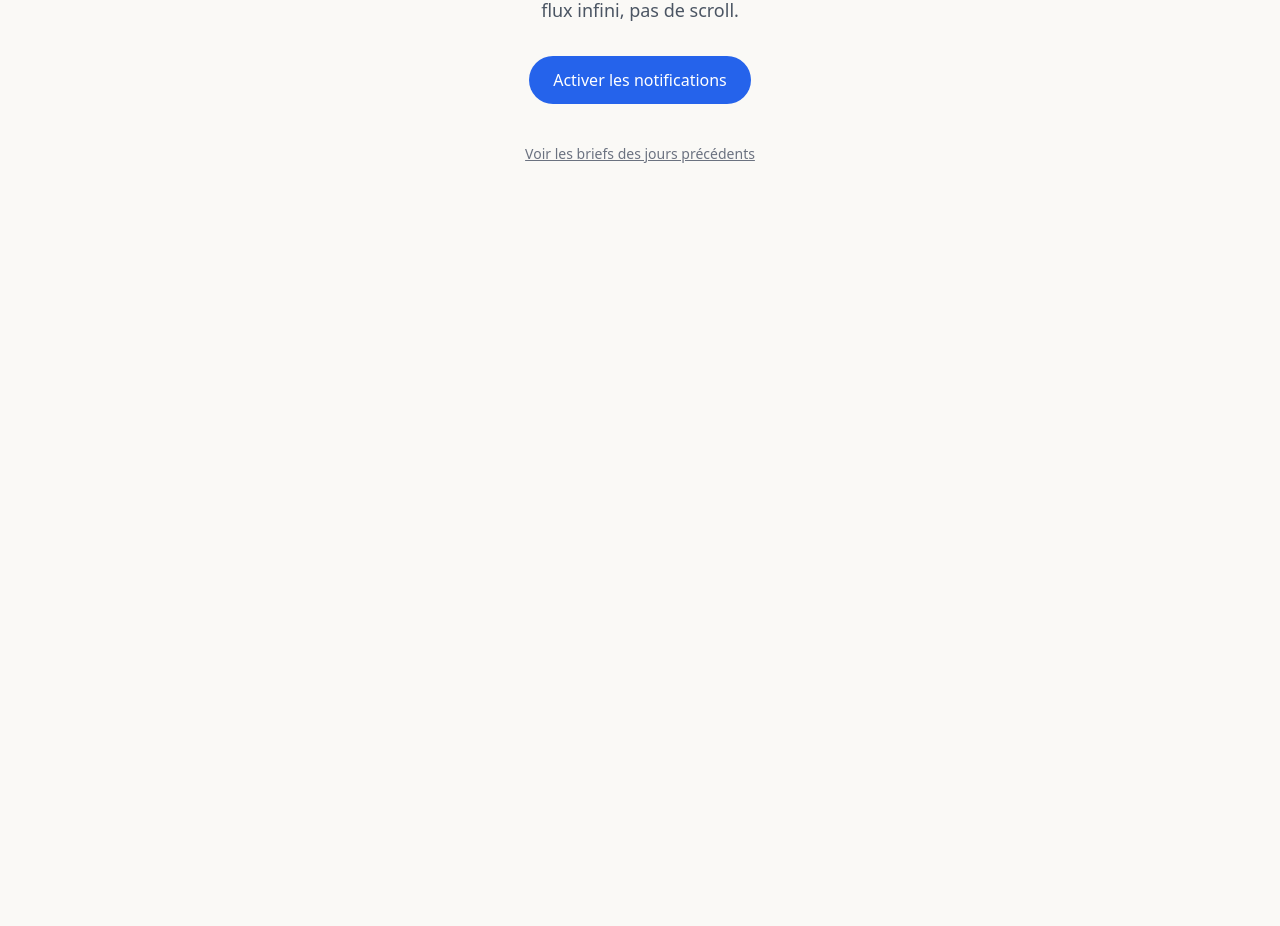
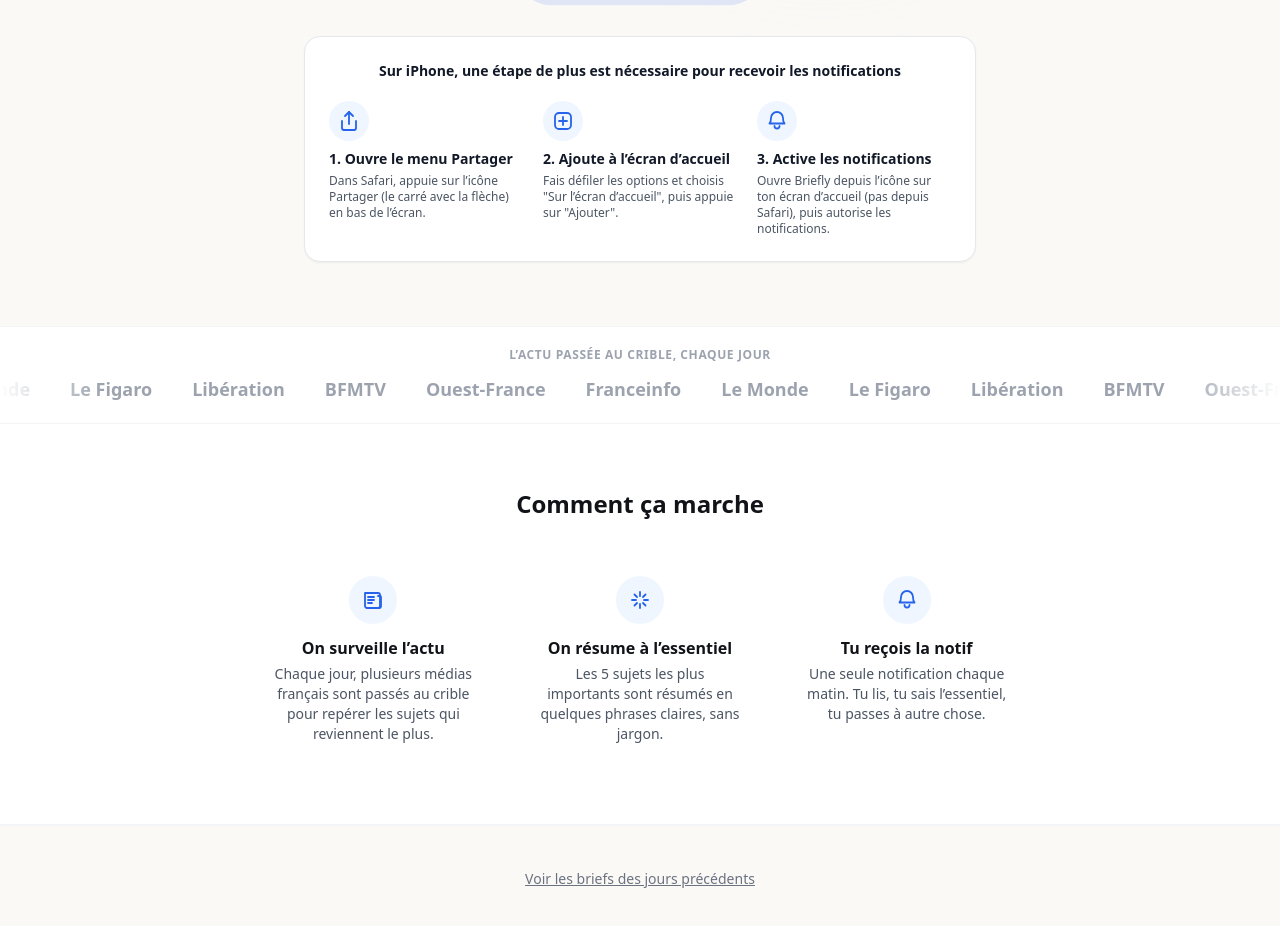
Before and after one commit to LaBricolle/briefly, a Next.js app: page / in a window 1280 px wide. Shown: the part 396-1322 px from the top of the page. Before the commit the page ends 800 px from the top, so only its background shows below. Built offline with nearby package versions, Linux system fonts and the light colour scheme.

Commit message:
briefly v2

```diff
--- a/src/app/globals.css
+++ b/src/app/globals.css
@@ -6,3 +6,36 @@ body {
   background-color: #faf9f6;
   color: #111318;
 }
+
+@keyframes marquee {
+  from { transform: translateX(0); }
+  to { transform: translateX(-50%); }
+}
+.marquee-track {
+  animation: marquee 22s linear infinite;
+}
+.marquee-wrap:hover .marquee-track {
+  animation-play-state: paused;
+}
+.marquee-mask {
+  -webkit-mask-image: linear-gradient(to right, transparent, black 8%, black 92%, transparent);
+  mask-image: linear-gradient(to right, transparent, black 8%, black 92%, transparent);
+}
+
+@keyframes blob {
+  0%, 100% { transform: translate(0, 0) scale(1); }
+  33% { transform: translate(20px, -15px) scale(1.05); }
+  66% { transform: translate(-15px, 15px) scale(0.97); }
+}
+.blob {
+  animation: blob 14s ease-in-out infinite;
+}
+
+@keyframes pulseRing {
+  0% { box-shadow: 0 0 0 0 rgba(37,99,235,0.35); }
+  70% { box-shadow: 0 0 0 14px rgba(37,99,235,0); }
+  100% { box-shadow: 0 0 0 0 rgba(37,99,235,0); }
+}
+.cta-pulse {
+  animation: pulseRing 2.4s ease-out infinite;
+}
--- a/src/app/page.tsx
+++ b/src/app/page.tsx
@@ -1,11 +1,106 @@
 import Link from 'next/link';
 import SubscribeButton from './subscribe-button';
+import { FEEDS } from '@/lib/feeds';
+
+function ShareIcon() {
+  return (
+    <svg viewBox="0 0 24 24" fill="none" stroke="currentColor" strokeWidth="1.8" className="h-6 w-6">
+      <path d="M12 3v12" strokeLinecap="round" />
+      <path d="M8 7l4-4 4 4" strokeLinecap="round" strokeLinejoin="round" />
+      <path d="M5 12v7a2 2 0 0 0 2 2h10a2 2 0 0 0 2-2v-7" strokeLinecap="round" strokeLinejoin="round" />
+    </svg>
+  );
+}
+
+function AddSquareIcon() {
+  return (
+    <svg viewBox="0 0 24 24" fill="none" stroke="currentColor" strokeWidth="1.8" className="h-6 w-6">
+      <rect x="4" y="4" width="16" height="16" rx="4" />
+      <path d="M12 8v8M8 12h8" strokeLinecap="round" />
+    </svg>
+  );
+}
+
+function BellIcon() {
+  return (
+    <svg viewBox="0 0 24 24" fill="none" stroke="currentColor" strokeWidth="1.8" className="h-6 w-6">
+      <path d="M6 9a6 6 0 1 1 12 0c0 4 1.5 5.5 1.5 5.5H4.5S6 13 6 9Z" strokeLinecap="round" strokeLinejoin="round" />
+      <path d="M9.5 17a2.5 2.5 0 0 0 5 0" strokeLinecap="round" />
+    </svg>
+  );
+}
+
+function NewspaperIcon() {
+  return (
+    <svg viewBox="0 0 24 24" fill="none" stroke="currentColor" strokeWidth="1.8" className="h-6 w-6">
+      <path d="M4 5h13a2 2 0 0 1 2 2v11a2 2 0 0 1-2 2H6a2 2 0 0 1-2-2V5Z" strokeLinecap="round" strokeLinejoin="round" />
+      <path d="M17 8h2a1 1 0 0 1 1 1v9a2 2 0 0 1-2 2" strokeLinecap="round" strokeLinejoin="round" />
+      <path d="M7 9h6M7 12h6M7 15h4" strokeLinecap="round" />
+    </svg>
+  );
+}
+
+function SparkleIcon() {
+  return (
+    <svg viewBox="0 0 24 24" fill="none" stroke="currentColor" strokeWidth="1.8" className="h-6 w-6">
+      <path d="M12 4v4M12 16v4M4 12h4M16 12h4M6.5 6.5l2.5 2.5M15 15l2.5 2.5M17.5 6.5 15 9M9 15l-2.5 2.5" strokeLinecap="round" />
+    </svg>
+  );
+}
+
+const howItWorks = [
+  {
+    icon: <NewspaperIcon />,
+    title: 'On surveille l’actu',
+    text: 'Chaque jour, plusieurs médias français sont passés au crible pour repérer les sujets qui reviennent le plus.',
+  },
+  {
+    icon: <SparkleIcon />,
+    title: 'On résume à l’essentiel',
+    text: 'Les 5 sujets les plus importants sont résumés en quelques phrases claires, sans jargon.',
+  },
+  {
+    icon: <BellIcon />,
+    title: 'Tu reçois la notif',
+    text: 'Une seule notification chaque matin. Tu lis, tu sais l’essentiel, tu passes à autre chose.',
+  },
+];
+
+const iosSteps = [
+  {
+    icon: <ShareIcon />,
+    title: '1. Ouvre le menu Partager',
+    text: 'Dans Safari, appuie sur l’icône Partager (le carré avec la flèche) en bas de l’écran.',
+  },
+  {
+    icon: <AddSquareIcon />,
+    title: '2. Ajoute à l’écran d’accueil',
+    text: 'Fais défiler les options et choisis "Sur l’écran d’accueil", puis appuie sur "Ajouter".',
+  },
+  {
+    icon: <BellIcon />,
+    title: '3. Active les notifications',
+    text: 'Ouvre Briefly depuis l’icône sur ton écran d’accueil (pas depuis Safari), puis autorise les notifications.',
+  },
+];
 
 export default function HomePage() {
   return (
-    <main className="mx-auto flex min-h-screen max-w-2xl flex-col items-center justify-center px-6 py-16 text-center">
-      <p className="mb-3 text-sm font-medium uppercase tracking-wide text-accent">Briefly</p>
-      <h1 className="text-4xl font-bold sm:text-5xl">L’actu du jour, en 5 titres.</h1>
+    <main className="min-h-screen overflow-hidden bg-paper">
+      {/* Hero */}
+      <section className="relative px-6 pt-14 pb-16">
+        {/* Blobs décoratifs en fond */}
+        <div className="pointer-events-none absolute inset-0 overflow-hidden">
+          <div className="blob absolute -top-24 left-1/4 h-72 w-72 rounded-full bg-blue-200/40 blur-3xl"></div>
+          <div
+            className="blob absolute top-10 right-1/4 h-64 w-64 rounded-full bg-blue-100/60 blur-3xl"
+            style={{ animationDelay: '-6s' }}
+          ></div>
+        </div>
+
+        <div className="relative mx-auto flex max-w-2xl flex-col items-center text-center">
+          <img src="/logo.png" alt="Briefly" className="h-16 w-auto sm:h-20" />
+          <h1 className="mt-6 text-4xl font-bold sm:text-5xl">L’actu du jour, en 5 titres.</h1>
           <p className="mt-4 max-w-md text-lg text-gray-600">
             Chaque matin, une seule notification qui résume les 5 actualités les plus importantes
             en France. Pas de flux infini, pas de scroll.
@@ -15,9 +110,78 @@ export default function HomePage() {
             <SubscribeButton />
           </div>
 
-      <Link href="/digests" className="mt-10 text-sm text-gray-500 underline hover:text-accent">
+          {/* Guide iOS, juste sous le bouton */}
+          <div className="mt-10 w-full rounded-2xl border border-gray-200 bg-white p-6 text-left shadow-sm">
+            <p className="text-center text-sm font-semibold text-gray-900">
+              Sur iPhone, une étape de plus est nécessaire pour recevoir les notifications
+            </p>
+            <div className="mt-5 grid gap-5 sm:grid-cols-3">
+              {iosSteps.map((step) => (
+                <div key={step.title} className="flex flex-col items-center text-center sm:items-start sm:text-left">
+                  <div className="flex h-10 w-10 items-center justify-center rounded-full bg-blue-50 text-accent">
+                    {step.icon}
+                  </div>
+                  <p className="mt-2 text-sm font-semibold text-gray-900">{step.title}</p>
+                  <p className="mt-1 text-xs text-gray-600">{step.text}</p>
+                </div>
+              ))}
+            </div>
+          </div>
+        </div>
+      </section>
+
+      {/* Bandeau sources défilant */}
+      <section className="border-y border-gray-100 bg-white py-5">
+        <p className="mb-3 text-center text-xs font-semibold uppercase tracking-wider text-gray-400">
+          L’actu passée au crible, chaque jour
+        </p>
+        <div className="marquee-wrap marquee-mask overflow-hidden">
+          <div className="marquee-track flex w-max items-center gap-10">
+            <span className="flex items-center gap-10">
+              {FEEDS.map((feed) => (
+                <span key={feed.name} className="text-lg font-semibold text-gray-400">
+                  {feed.name}
+                </span>
+              ))}
+            </span>
+            <span className="flex items-center gap-10" aria-hidden="true">
+              {FEEDS.map((feed) => (
+                <span key={feed.name} className="text-lg font-semibold text-gray-400">
+                  {feed.name}
+                </span>
+              ))}
+            </span>
+          </div>
+        </div>
+      </section>
+
+      {/* Comment ça marche */}
+      <section className="border-b border-gray-100 bg-white px-6 py-16">
+        <div className="mx-auto max-w-3xl">
+          <h2 className="text-center text-2xl font-bold">Comment ça marche</h2>
+          <div className="mt-10 grid gap-8 sm:grid-cols-3">
+            {howItWorks.map((step) => (
+              <div
+                key={step.title}
+                className="group rounded-2xl p-4 text-center transition hover:-translate-y-1 hover:shadow-md"
+              >
+                <div className="mx-auto flex h-12 w-12 items-center justify-center rounded-full bg-blue-50 text-accent transition group-hover:bg-accent group-hover:text-white">
+                  {step.icon}
+                </div>
+                <p className="mt-3 font-semibold">{step.title}</p>
+                <p className="mt-1 text-sm text-gray-600">{step.text}</p>
+              </div>
+            ))}
+          </div>
+        </div>
+      </section>
+
+      {/* Footer */}
+      <footer className="border-t border-gray-100 px-6 py-10 text-center">
+        <Link href="/digests" className="text-sm text-gray-500 underline hover:text-accent">
           Voir les briefs des jours précédents
         </Link>
+      </footer>
     </main>
   );
 }
--- a/src/app/subscribe-button.tsx
+++ b/src/app/subscribe-button.tsx
@@ -74,7 +74,7 @@ export default function SubscribeButton() {
       <button
         onClick={subscribe}
         disabled={status === 'loading'}
-        className="rounded-full bg-accent px-6 py-3 text-white font-medium hover:opacity-90 disabled:opacity-50"
+        className="cta-pulse rounded-full bg-accent px-7 py-3.5 text-white font-medium shadow-lg shadow-blue-500/20 transition hover:scale-105 hover:opacity-90 disabled:opacity-50"
       >
         {status === 'loading' ? 'Activation…' : 'Activer les notifications'}
       </button>
```
Lines whose indentation alone changed are shown as unchanged.
